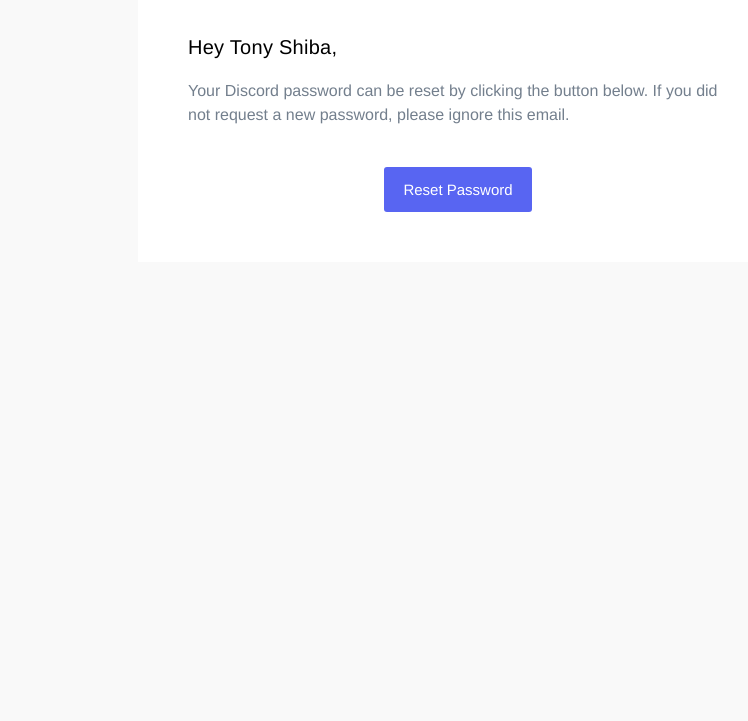
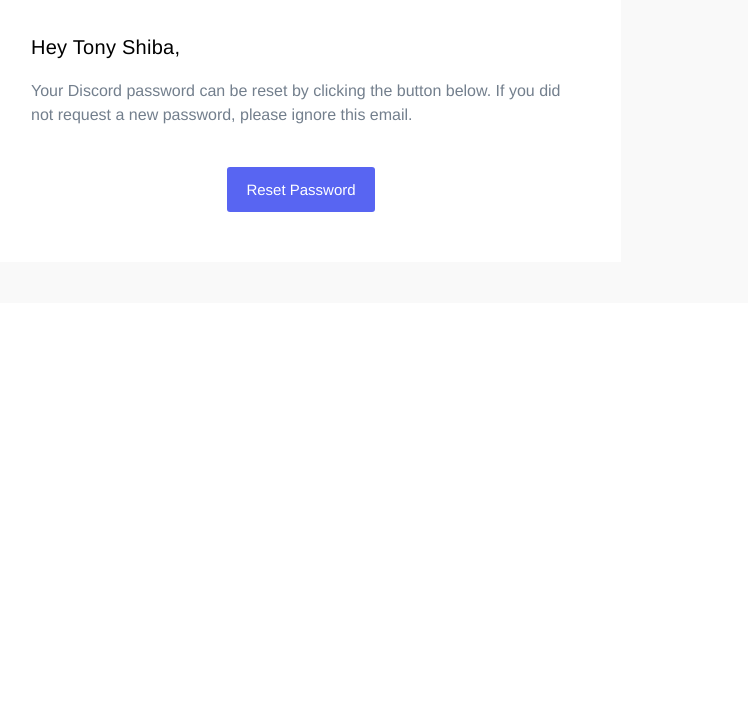
Before and after one commit to minhbachdl3004/chat-api, a website: page utils/index.html in a window 1280 px wide. Shown: the part 79-800 px from the top of the page, without its empty margins (182-930 px from the left). Drawn offline with Linux system fonts and the light colour scheme.

Commit message:
customize mail

```diff
--- a/utils/index.html
+++ b/utils/index.html
@@ -6,12 +6,10 @@
     <meta name="viewport" content="width=device-width, initial-scale=1.0" />
     <title>Document</title>
     <style>
-      body {
-        background-color: #f9f9f9;
-      }
     </style>
   </head>
   <body>
+    <div style="width:950px; height: 362px; background-color: #f9f9f9;">
       <table
         cellpadding="0"
         cellspacing="0"
@@ -40,9 +38,11 @@
               style="
                 background-color: white;
                 padding: 50px;
-              font-family: Helvetica Neue, Helvetica, Arial, Lucida Grande, sans-serif;"
+                font-family: Helvetica Neue, Helvetica, Arial, Lucida Grande,
+                  sans-serif;
+              "
             >
-            <tr style="margin-bottom: 20px;">
+              <tr style="margin-bottom: 20px">
                 <td
                   style="
                     font-size: 20px;
@@ -64,12 +64,15 @@
                     padding-bottom: 20px;
                   "
                 >
-                Your Discord password can be reset by clicking the button below.
-                If you did not request a new password, please ignore this email.
+                  Your Discord password can be reset by clicking the button
+                  below. If you did not request a new password, please ignore
+                  this email.
                 </td>
               </tr>
               <tr>
-              <td style="display: block; margin-top: 20px; text-align: center">
+                <td
+                  style="display: block; margin-top: 20px; text-align: center"
+                >
                   <a
                     style="
                       border: none;
@@ -98,5 +101,6 @@
           </td>
         </tr>
       </table>
+    </div>
   </body>
 </html>
--- a/utils/sendEmail.js
+++ b/utils/sendEmail.js
@@ -34,6 +34,7 @@
         </style>
       </head>
       <body>
+      <div style="width:950px; height: 362px; background-color: #f9f9f9;">
         <table
           cellpadding="0"
           cellspacing="0"
@@ -120,6 +121,7 @@
             </td>
           </tr>
         </table>
+      </div>
       </body>
     </html>`,
     };
```
Lines whose indentation alone changed are shown as unchanged.
